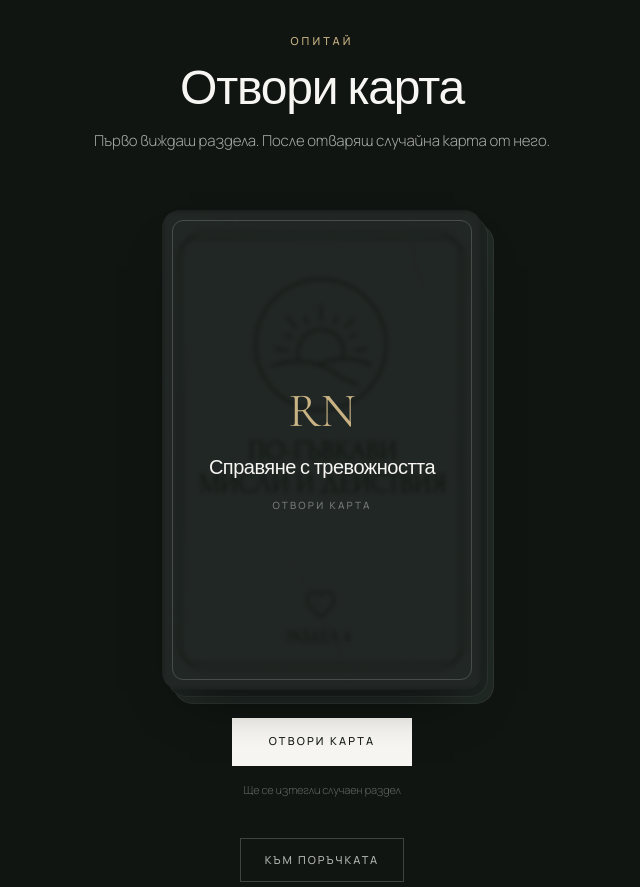
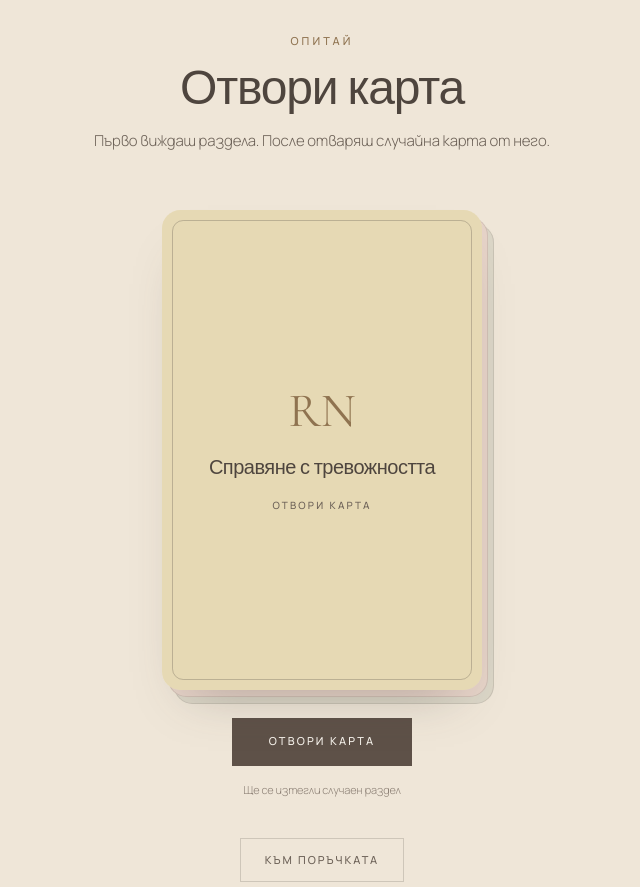
Before and after one commit to AdemTsranchaliev/RosiNedelchevaSite, a Next.js app in the folder frontend/: page / in a window 1280 px wide. Shown: the part 5080-5967 px from the top of the page, without its empty margins (318-958 px from the left). Built offline with nearby package versions, Linux system fonts and the light colour scheme.

Commit message:
Updated colors

```diff
--- a/frontend/src/app/globals.css
+++ b/frontend/src/app/globals.css
@@ -1,17 +1,23 @@
 @import "tailwindcss";
 
 :root {
-  --background: #f7f6f2;
-  --foreground: #141916;
-  --paper: #f7f6f2;
-  --paper-2: #efeee9;
-  --ink: #141916;
-  --ink-soft: #3a423d;
-  --mute: #6a726c;
-  --line: rgba(20, 25, 22, 0.09);
-  --accent: #9a8352;
-  --accent-soft: #c9b384;
-  --deep: #101512;
+  --background: #f6f1e8;
+  --foreground: #4e453e;
+  --paper: #f7f3ec;
+  --paper-2: #efe6d8;
+  --ink: #4e453e;
+  --ink-soft: #6d6258;
+  --mute: #8d8176;
+  --line: rgba(78, 69, 62, 0.12);
+  --accent: #8f7350;
+  --accent-soft: #dfd5b1;
+  --clay: #5e5148;
+  --card-taupe: #e4d9d0;
+  --card-gold: #e6d9b4;
+  --card-sand: #ddd4c2;
+  --card-mist: #e3dcd4;
+  --card-blush: #e6d3c8;
+  --card-sage: #d9d4c6;
 }
 
 @theme inline {
@@ -25,7 +31,13 @@
   --color-line: var(--line);
   --color-accent: var(--accent);
   --color-accent-soft: var(--accent-soft);
-  --color-deep: var(--deep);
+  --color-clay: var(--clay);
+  --color-card-taupe: var(--card-taupe);
+  --color-card-gold: var(--card-gold);
+  --color-card-sand: var(--card-sand);
+  --color-card-mist: var(--card-mist);
+  --color-card-blush: var(--card-blush);
+  --color-card-sage: var(--card-sage);
   --font-sans: var(--font-body), ui-sans-serif, system-ui, sans-serif;
   --font-display: var(--font-display-face), ui-serif, Georgia, serif;
 }
@@ -103,22 +115,22 @@ body {
   position: absolute;
   inset: 0;
   border-radius: 1.15rem;
-  border: 1px solid rgba(247, 246, 242, 0.08);
+  border: 1px solid rgba(78, 69, 62, 0.14);
   transition:
     transform 0.45s cubic-bezier(0.22, 1, 0.36, 1),
     opacity 0.45s ease;
 }
 
 .deck-layer-1 {
-  background: #1c2420;
+  background: #e6d3c8;
   transform: translate(6px, 7px);
-  opacity: 0.9;
+  opacity: 0.95;
 }
 
 .deck-layer-2 {
-  background: #2a332e;
+  background: #d9d4c6;
   transform: translate(12px, 14px);
-  opacity: 0.7;
+  opacity: 0.9;
 }
 
 .deck-layer-1.is-busy {
@@ -158,7 +170,7 @@ body {
   overflow: hidden;
   backface-visibility: hidden;
   -webkit-backface-visibility: hidden;
-  box-shadow: 0 28px 50px -28px rgba(0, 0, 0, 0.65);
+  box-shadow: 0 28px 50px -28px rgba(78, 69, 62, 0.35);
 }
 
 .card-back {
@@ -170,11 +182,16 @@ body {
   height: 100%;
 }
 
+.logo-ink {
+  filter: brightness(0) saturate(100%) invert(27%) sepia(9%) saturate(746%)
+    hue-rotate(346deg) brightness(94%) contrast(88%);
+}
+
 .card-inner-border {
   pointer-events: none;
   position: absolute;
   inset: 10px;
-  border: 1px solid rgba(247, 246, 242, 0.18);
+  border: 1px solid rgba(78, 69, 62, 0.28);
   border-radius: 0.7rem;
 }
 
--- a/frontend/src/app/kontakti/page.tsx
+++ b/frontend/src/app/kontakti/page.tsx
@@ -103,7 +103,7 @@ export default function ContactPage() {
                 </label>
                 <button
                   type="button"
-                  className="mt-2 h-11 bg-ink px-8 text-[11px] font-medium uppercase tracking-[0.2em] text-paper transition hover:bg-ink-soft"
+                  className="mt-2 h-11 bg-clay px-8 text-[11px] font-medium uppercase tracking-[0.2em] text-paper transition hover:bg-ink"
                 >
                   Изпрати
                 </button>
--- a/frontend/src/app/za-men/page.tsx
+++ b/frontend/src/app/za-men/page.tsx
@@ -56,7 +56,7 @@ export default function AboutPage() {
           className="object-cover object-[center_30%]"
           sizes="100vw"
         />
-        <div className="absolute inset-0 bg-deep/40" />
+        <div className="absolute inset-0 bg-clay/40" />
       </section>
 
       <section className="border-y border-line bg-paper-2 px-5 py-16 md:px-8 md:py-24">
@@ -111,7 +111,7 @@ export default function AboutPage() {
           </div>
           <Link
             href="/kontakti"
-            className="inline-flex h-11 items-center bg-ink px-7 text-[11px] font-medium uppercase tracking-[0.2em] text-paper transition hover:bg-ink-soft"
+            className="inline-flex h-11 items-center bg-clay px-7 text-[11px] font-medium uppercase tracking-[0.2em] text-paper transition hover:bg-ink"
           >
             Контакти
           </Link>
--- a/frontend/src/components/CardDraw.tsx
+++ b/frontend/src/components/CardDraw.tsx
@@ -127,17 +127,17 @@ export function CardDraw() {
   return (
     <section
       id="otvori-karta"
-      className="scroll-mt-20 bg-deep px-5 py-20 text-paper md:px-8 md:py-28"
+      className="scroll-mt-20 bg-paper-2 px-5 py-20 text-ink md:px-8 md:py-28"
     >
       <div className="mx-auto max-w-6xl">
         <div className="mx-auto max-w-xl text-center">
-          <p className="text-[11px] font-medium uppercase tracking-[0.28em] text-accent-soft">
+          <p className="text-[11px] font-medium uppercase tracking-[0.28em] text-accent">
             Опитай
           </p>
           <h2 className="mt-4 font-display text-3xl tracking-tight md:text-5xl">
             Отвори карта
           </h2>
-          <p className="mt-4 text-[15px] font-light leading-relaxed text-paper/65">
+          <p className="mt-4 text-[15px] font-light leading-relaxed text-ink-soft">
             Първо виждаш раздела. После отваряш случайна карта от него.
           </p>
         </div>
@@ -192,8 +192,8 @@ export function CardDraw() {
           </div>
 
           {meta && phase !== "idle" && phase !== "lifting" && (
-            <p className="mt-5 text-center text-sm font-light text-paper/60">
-              <span className="text-accent-soft">Раздел {meta.id}</span>
+            <p className="mt-5 text-center text-sm font-light text-ink-soft">
+              <span className="text-accent">Раздел {meta.id}</span>
               {" · "}
               {meta.name}
             </p>
@@ -204,7 +204,7 @@ export function CardDraw() {
               type="button"
               onClick={() => void onPrimaryClick()}
               disabled={busy}
-              className="inline-flex h-12 min-w-[180px] items-center justify-center bg-paper px-8 text-[11px] font-medium uppercase tracking-[0.2em] text-ink transition hover:bg-accent-soft disabled:cursor-wait disabled:opacity-55"
+              className="inline-flex h-12 min-w-[180px] items-center justify-center bg-clay px-8 text-[11px] font-medium uppercase tracking-[0.2em] text-paper transition hover:bg-ink disabled:cursor-wait disabled:opacity-55"
             >
               {primaryLabel}
             </button>
@@ -212,20 +212,20 @@ export function CardDraw() {
               <button
                 type="button"
                 onClick={resetToIdle}
-                className="inline-flex h-12 items-center justify-center border border-paper/20 px-5 text-[11px] font-medium uppercase tracking-[0.16em] text-paper/70 transition hover:border-paper/45 hover:text-paper"
+                className="inline-flex h-12 items-center justify-center border border-ink/20 px-5 text-[11px] font-medium uppercase tracking-[0.16em] text-ink-soft transition hover:border-ink/45 hover:text-ink"
               >
                 В начало
               </button>
             )}
           </div>
 
-          <p className="mt-4 text-center text-[11px] font-light text-paper/35">
+          <p className="mt-4 text-center text-[11px] font-light text-mute">
             {hint}
           </p>
 
           <a
             href="#porachai"
-            className="mt-10 inline-flex h-11 items-center border border-paper/20 px-6 text-[11px] font-medium uppercase tracking-[0.18em] text-paper/70 transition hover:border-paper/50 hover:text-paper"
+            className="mt-10 inline-flex h-11 items-center border border-ink/20 px-6 text-[11px] font-medium uppercase tracking-[0.18em] text-ink-soft transition hover:border-ink/45 hover:text-ink"
           >
             Към поръчката
           </a>
@@ -260,21 +260,13 @@ function PhotoFace({
 
 function IdleFace() {
   return (
-    <div className="card-shell relative flex h-full flex-col items-center justify-center overflow-hidden bg-[#171e1a] text-center">
-      <Image
-        src="/images/cards/section-4-front.jpg"
-        alt=""
-        fill
-        className="object-cover opacity-20 blur-[2px]"
-        sizes="320px"
-      />
-      <div className="absolute inset-0 bg-deep/60" />
+    <div className="card-shell relative flex h-full flex-col items-center justify-center overflow-hidden bg-card-gold text-center">
       <div className="card-inner-border" />
-      <p className="relative font-display text-5xl text-accent-soft">RN</p>
-      <p className="relative mt-5 px-6 font-display text-xl leading-snug tracking-tight text-paper">
+      <p className="relative font-display text-5xl text-accent">RN</p>
+      <p className="relative mt-5 px-6 font-display text-xl leading-snug tracking-tight text-ink">
         Справяне с тревожността
       </p>
-      <p className="relative mt-4 text-[10px] font-medium uppercase tracking-[0.22em] text-paper/40">
+      <p className="relative mt-4 text-[10px] font-medium uppercase tracking-[0.22em] text-ink-soft">
         Отвори карта
       </p>
     </div>
--- a/frontend/src/components/CartDrawer.tsx
+++ b/frontend/src/components/CartDrawer.tsx
@@ -18,7 +18,7 @@ export function CartDrawer() {
     <div className="fixed inset-0 z-[80]">
       <button
         type="button"
-        className="absolute inset-0 bg-ink/40"
+        className="absolute inset-0 bg-clay/45"
         aria-label="Затвори"
         onClick={closeCart}
       />
@@ -96,7 +96,7 @@ export function CartDrawer() {
           <Link
             href="/kontakti"
             onClick={closeCart}
-            className="mt-5 flex h-12 w-full items-center justify-center bg-ink text-[11px] font-medium uppercase tracking-[0.2em] text-paper transition hover:bg-ink-soft"
+            className="mt-5 flex h-12 w-full items-center justify-center bg-clay text-[11px] font-medium uppercase tracking-[0.2em] text-paper transition hover:bg-ink"
           >
             Към поръчка
           </Link>
--- a/frontend/src/components/Footer.tsx
+++ b/frontend/src/components/Footer.tsx
@@ -12,7 +12,7 @@ export function Footer() {
               src={siteImages.logoFooter}
               alt={site.name}
               fill
-              className="object-contain object-left"
+              className="logo-ink object-contain object-left"
               sizes="112px"
             />
           </div>
--- a/frontend/src/components/Header.tsx
+++ b/frontend/src/components/Header.tsx
@@ -28,7 +28,7 @@ export function Header() {
   }, []);
 
   const overHero = isHome && !scrolled && !open;
-  const light = overHero;
+  const light = false;
 
   return (
     <header
@@ -79,7 +79,7 @@ export function Header() {
             {count > 0 && (
               <span
                 className={`ml-1.5 inline-flex h-4 min-w-4 items-center justify-center rounded-full px-1 text-[10px] ${
-                  light ? "bg-paper text-ink" : "bg-ink text-paper"
+                  light ? "bg-paper text-ink" : "bg-clay text-paper"
                 }`}
               >
                 {count}
--- a/frontend/src/components/ProductBuyPanel.tsx
+++ b/frontend/src/components/ProductBuyPanel.tsx
@@ -51,7 +51,7 @@ export function ProductBuyPanel() {
         <button
           type="button"
           onClick={() => addItem(quantity)}
-          className="h-12 flex-1 bg-ink text-[11px] font-medium uppercase tracking-[0.2em] text-paper transition duration-300 hover:bg-ink-soft"
+          className="h-12 flex-1 bg-clay text-[11px] font-medium uppercase tracking-[0.2em] text-paper transition duration-300 hover:bg-ink"
         >
           Добави в количката
         </button>
```
Also changed, not shown: frontend/src/app/page.tsx (+13 -17 lines), frontend/src/lib/content.ts (+6 -6 lines).
